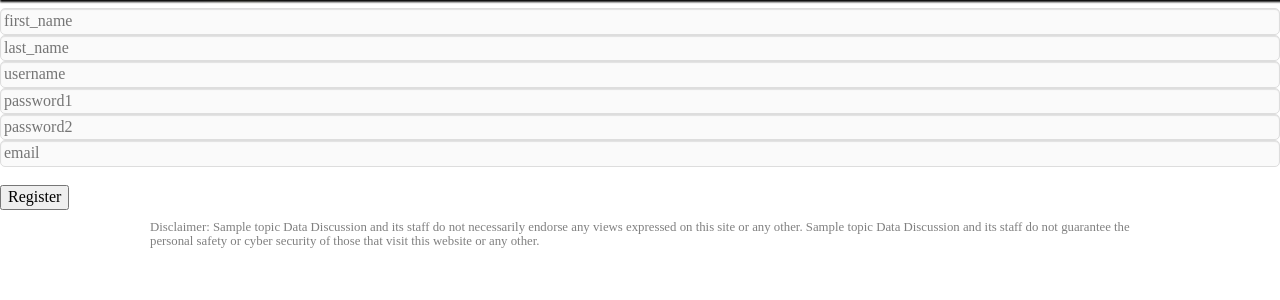
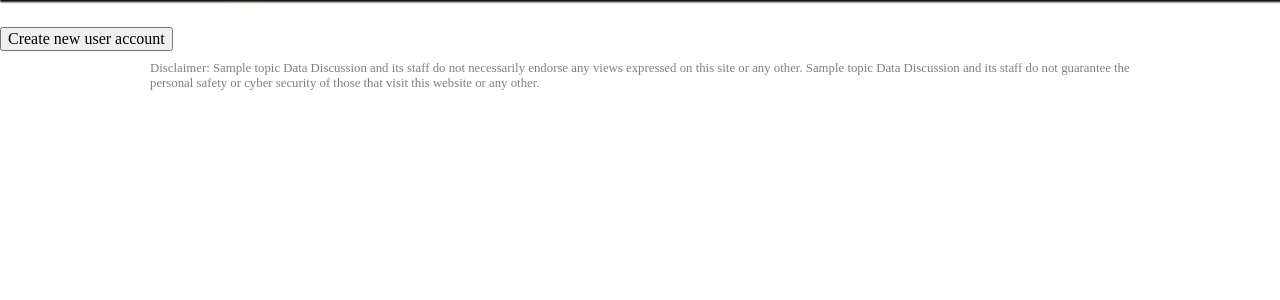
Before and after one commit to DanielJDufour/datadiscussion, a Django app: template datadiscussion/dataportal/templates/dataportal/register.html in a window 1280 px wide. Shown: the part 50-350 px from the top of the page. Run offline with Django 3.2, Linux system fonts and the light colour scheme; the template is opened without the code that fills it: most values are stand-ins (such as "Sample title", 1, 10 or a date in 2020); parts of the project's set-up code (start-up, migrations or seed data) failed here and were passed over; some libraries are stand-ins or nearby versions.

Commit message:
Update register.html

```diff
--- a/datadiscussion/dataportal/templates/dataportal/register.html
+++ b/datadiscussion/dataportal/templates/dataportal/register.html
@@ -2,20 +2,10 @@
 
 {% block content %}
 </br>
-<form method="post" action=".">{% csrf_token %}
-  <input type="text" name="first_name" value="" required="" placeholder="first_name" maxlength="100">
-  </br>
-  <input type="text" name="last_name" value="" required="" placeholder="last_name" maxlength="100">
-  </br>
-  <input type="text" name="username" value="" required="" placeholder="username" maxlength="100">
-  </br>
-  <input type="password" name="password1" value="" required="" placeholder="password1" maxlength="100">
-  </br>
-  <input type="password" name="password2" value="" required="" placeholder="password2" maxlength="100">
-  </br>
-  <input type="email" name="email" value="" required="" placeholder="email" maxlength="100">
-  </br>
-  </br>
-  <input type="submit" value="Register" />
+</br>
+<form method="post" action="">
+    {% csrf_token %}
+    {{ form }}
+    <input type="submit" value="Create new user account" />
 </form>
 {% endblock %}
```
